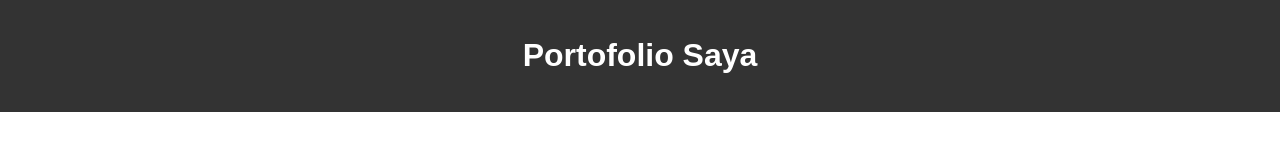
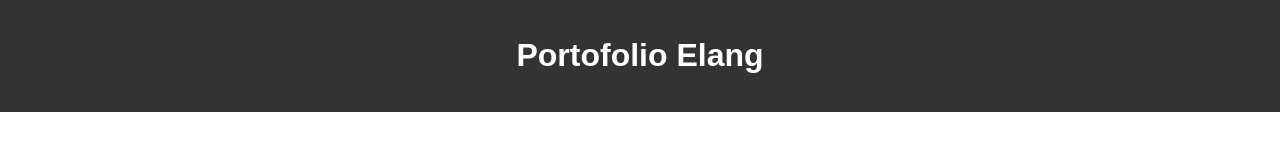
Before and after one commit to elangsuryaaaa/test-portofolio, a plain HTML site: page index.html in a window 1280 px wide. Shown: the top 142 px of the page. Drawn offline with Linux system fonts and the light colour scheme.

```diff
--- a/index.html
+++ b/index.html
@@ -8,7 +8,7 @@
   </head>
   <body>
     <header>
-      <h1>Portofolio Saya</h1>
+      <h1>Portofolio Elang</h1>
     </header>
     <section class="profile">
       <img
```
